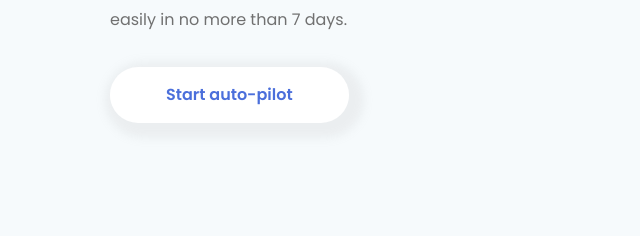
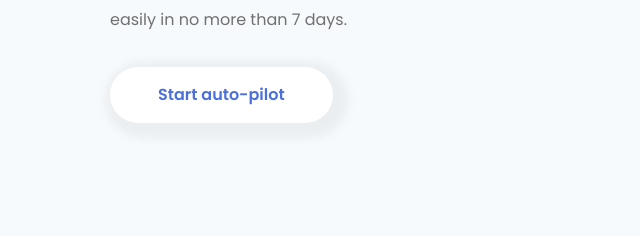
Before and after one commit to koushiknagshuvo/Buffinance_web_template--KNS, a plain HTML site: page index.html in a window 1280 px wide. Shown: the part 408-644 px from the top of the page, 0-640 px from the left. Drawn offline with nearby package versions, Linux system fonts and the light colour scheme.

Commit message:
add some

```diff
--- a/Scss/style.scss
+++ b/Scss/style.scss
@@ -99,7 +99,7 @@ a {
             line-height: 3.8rem;
         }
         button {
-            padding: 2vh 7vh;
+            padding: 2vh 6vh;
             border: none;
             outline: none;
             cursor: pointer;
```
Also changed, not shown: MainStyle/style.css.
